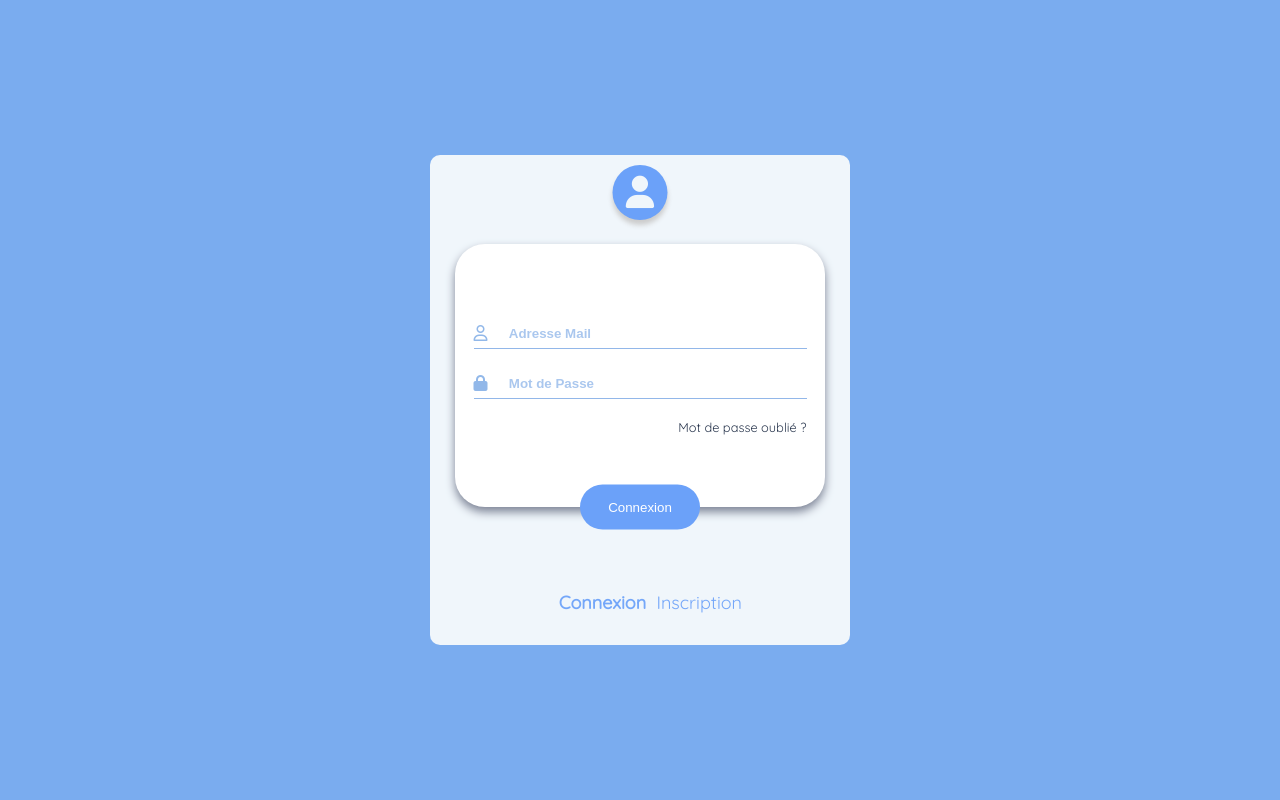
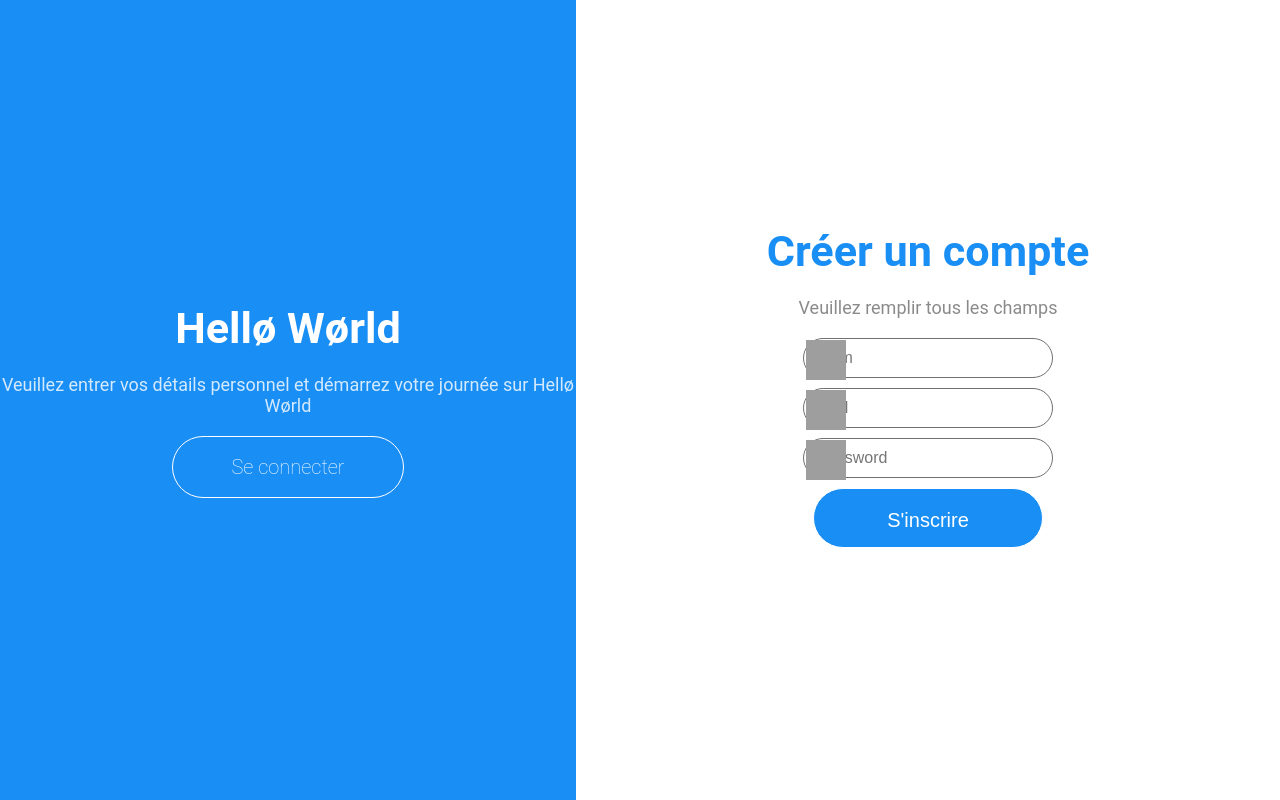
Before and after one commit to tbilhaut/TP3-GPS, a PHP site: page / in a window 1280 px wide. Run offline with PHP 8.4, Linux system fonts and the light colour scheme; some libraries are stand-ins or nearby versions; grey boxes are pictures that could not be loaded.

Commit message:
connexion1

```diff
--- a/bdd/bdd.php
+++ b/bdd/bdd.php
@@ -1,6 +1,6 @@
 <?php
     $ipserver="192.168.64.86";
-    $basename="nintendogs";
+    $basename="Base_PROJET";
     $login="root";
     $password="root";
     $GLOBALS["pdo"] = new PDO('mysql:host='.$ipserver.';dbname='.$basename.'',$login,$password);
--- a/connexion/script.js
+++ /dev/null
@@ -1,24 +0,0 @@
-let tabs = document.querySelectorAll(".tab-link:not(.desactive)");
-
-tabs.forEach((tab) => {
-  tab.addEventListener("click", () => {
-    unSelectAll();
-    tab.classList.add("active");
-    let ref = tab.getAttribute("data-ref");
-    document
-      .querySelector(`.tab-body[data-id="${ref}"]`)
-      .classList.add("active");
-  });
-});
-
-function unSelectAll() {
-  tabs.forEach((tab) => {
-    tab.classList.remove("active");
-  });
-  let tabbodies = document.querySelectorAll(".tab-body");
-  tabbodies.forEach((tab) => {
-    tab.classList.remove("active");
-  });
-}
-
-document.querySelector(".tab-link.active").click();
--- a/connexion/style.css
+++ b/connexion/style.css
@@ -1,142 +1,152 @@
-@import url("https://fonts.googleapis.com/css?family=Quicksand&display=swap");
-
-* {
-  box-sizing: border-box;
+/*
+    default element
+*/
+body {
+  margin: 0;
+  padding: 0;
+  font-family: "Roboto", sans-serif;
+  color: #707070;
 }
 
-body {
-  margin: 0;
+a {
+  text-decoration: none;
+}
+
+/*
+    container & global élément of container
+*/
+.container {
+  display: flex;
+  flex-direction: column;
+}
+
+#connexion,
+#inscription {
+  height: 100vh;
   display: flex;
   flex-direction: column;
   justify-content: center;
   align-items: center;
-  height: 100vh;
-  background-color: #7aacef;
 }
 
-.container {
-  position: relative;
-  width: 420px;
-  min-height: 490px;
-  height: auto;
-  max-height: 520px;
-  background-color: #f0f6fb;
-  padding: 15px 25px;
-  border-radius: 10px;
+.title {
+  font-size: 2.7em;
+  margin: 0;
+}
+.paragraphe {
+  margin: 20px 0;
+}
+.paragraphe {
+  opacity: 0.81;
   font-size: 18px;
-  font-family: "Quicksand", sans-serif;
+}
+.btn-link,
+input[type="submit"] {
+  display: block;
+  line-height: 60px;
+  border: 1px solid #fff;
+  width: 230px;
+  height: 60px;
+  text-align: center;
+  border-radius: 9999px;
+  color: #fff;
+  font-size: 20px;
+  font-weight: lighter;
+  transition: 0.2s;
+  cursor: pointer;
+}
+/*
+    connexion
+*/
+#connexion {
+  background: #198ef5;
+  text-align: center;
 }
 
-.logo {
-  position: absolute;
-  top: 2%;
-  left: 50%;
-  transform: translate(-50%, 0);
-  width: 55px;
-  height: 55px;
-  border-radius: 50%;
-  box-shadow: 0 5px 5px #ccc;
-  font-size: 1.8em;
-  background-color: #6ba1f9;
-  color: #f0f6fb;
-  display: flex;
-  justify-content: center;
-  align-items: center;
+#connexion .title {
+  color: #fff;
 }
 
-.tab-body {
-  position: relative;
-  display: none;
+#connexion .paragraphe {
+  color: #fff;
+}
+#connexion .connexion:hover {
+  background-color: #fff;
+  color: #198ef5;
+}
+/*
+    inscription
+*/
 
-  height: auto;
-  max-height: 320px;
-  padding: 15% 5%;
-  margin-top: 20%;
-  background-color: #fff;
-  color: #82ade6de;
-  box-shadow: 0px 5px 10px #7c8395;
-  border-radius: 30px;
-  font-size: 1rem;
-}
-.tab-body.active {
-  display: block;
+#inscription .title {
+  color: #198ef5;
 }
 
-.row {
-  display: flex;
-  justify-content: space-between;
-  border-bottom: 1px solid #82ade6de;
-  padding: 1.8% 0;
-  margin: 20px 0;
+.group-form {
+  margin-bottom: 10px;
+  position: relative;
 }
 
-.row .input {
-  width: 90%;
-  border: none;
-  outline: none;
-  color: #82ade6de;
-  font-weight: 550;
-}
-.input::placeholder {
-  color: #82ade6ad;
+.group-form > div {
+  position: absolute;
+  width: 40px;
+  height: 40px;
+  top: 2px;
+  left: 3px;
 }
 
-.link {
-  display: inline-block;
-  font-size: 0.8em;
-  width: 100%;
-  text-decoration: none;
-  color: #2b384f;
-  text-align: right;
-}
-.link:hover {
-  text-decoration: underline;
+.group-form .icon-user {
+  background: url(../images/user.png);
+  background-size: cover;
+  background-position: center;
 }
 
-.btn {
-  position: absolute;
-  left: 50%;
-  bottom: 0;
-  transform: translate(-50%, 50%);
-  width: 120px;
-  height: 45px;
-  border-radius: 50px;
-  background-color: #6ba1f9;
-  border: none;
-  outline: none;
-  color: #fff;
-  cursor: pointer;
+.group-form .icon-mail {
+  background: url(../images/mail.png);
+  background-size: cover;
+  background-position: center;
 }
 
-.tab-footer {
-  position: absolute;
-  bottom: 5%;
-  left: 50%;
-  transform: translate(-50%, 0);
-  height: 30px;
-  display: flex;
+.group-form .icon-password {
+  background: url(../images/password.png);
+  background-size: cover;
+  background-position: center;
 }
 
-.tab-link {
-  text-decoration: none;
-  color: #6ba1f9ee;
-  margin: 0 3%;
+.group-form input[type="text"],
+.group-form input[type="email"],
+.group-form input[type="password"] {
+  width: 250px;
+  height: 40px;
+  border: 1px solid #707070;
+  border-radius: 9999px;
+  padding-left: 15px;
+  outline: none;
+  font-size: 16px;
 }
 
-.tab-link.active {
-  font-weight: bold;
+#inscription .inscription {
+  background: #198ef5;
+  margin: 0 auto;
 }
 
-@media screen and (max-width: 520px) {
+#inscription .inscription:hover {
+  background: #fff;
+  color: #198ef5;
+  border: 1px solid #198ef5;
+}
+
+@media (min-width: 992px) {
   .container {
-    width: 80%;
-    min-width: 380px;
-    min-height: 490px;
+    flex-direction: row;
   }
-  .tab-body {
-    width: 100%;
-    padding: 15% 5%;
-    margin-top: 25%;
-    max-height: 420px;
+
+  #connexion {
+    width: 45%;
+    text-align: center;
+  }
+
+  #inscription {
+    width: 55%;
   }
 }
--- a/index.php
+++ b/index.php
@@ -13,50 +13,76 @@ session_start();
   <title>Mon site - Connexion</title>
 </head>
 
+<?php
+try // Connexion à la BDD sur PHPMyAdmin
+    {
+      include ("bdd/bdd.php");
+
+    if(isset($_POST['connexion'])) {
+      $requete1 = "SELECT * FROM `User` WHERE `login`='".$_POST['login']."'AND `password`= SHA2('".$_POST['password']."', 256);";
+      $resultat=$pdo->query($requete1);
+
+        if($resultat->rowCount()>0) {
+          $utilisateur = $resultat->fetch();
+          $_SESSION['id_utilisateur'] = $utilisateur['id'];
+          header('location: accueil/accueil.php');
+        }
+    }
+
+    if(isset($_POST['inscription'])){
+      echo"salut";
+      if($_POST['logininscription'] != ''){
+    echo"salut";
+      if($_POST['confirmpassword'] == $_POST['passwordinscription']){
+
+            $requete1 = "INSERT INTO `User`(`login`, `password`) VALUES ('".$_POST['login']."',SHA2('".$_POST['passwordinscription']."', 256))";
+            $resultat=$pdo->query($requete1);
+          }
+
+        }
+
+          }
+
+}
+
+catch(Exception $error) {
+    $error->getMessage();
+}
+?>
 <body>
-  <div class="container">
-    <div class="logo">
-      <i class="fas fa-user"></i>
-    </div>
 
-    <div class="tab-body" data-id="connexion">
-      <form>
-        <div class="row">
-          <i class="far fa-user"></i>
-          <input type="email" class="input" placeholder="Adresse Mail">
-        </div>
-        <div class="row">
-          <i class="fas fa-lock"></i>
-          <input placeholder="Mot de Passe" type="password" class="input">
-        </div>
-        <a href="#" class="link">Mot de passe oublié ?</a>
-        <button class="btn" type="button">Connexion</button>
-      </form>
-    </div>
-
-    <div class="tab-body" data-id="inscription">
-      <form>
-        <div class="row">
-          <i class="far fa-user"></i>
-          <input type="email" class="input" placeholder="Adresse Mail">
-        </div>
-        <div class="row">
-          <i class="fas fa-lock"></i>
-          <input type="password" class="input" placeholder="Mot de Passe">
-        </div>
-        <div class="row">
-          <i class="fas fa-lock"></i>
-          <input type="password" class="input" placeholder="Confirmer Mot de Passe">
-        </div>
-        <button class="btn" type="button">Inscription</button>
-      </form>
-    </div>
-
-    <div class="tab-footer">
-      <a class="tab-link active" data-ref="connexion" href="javascript:void(0)">Connexion</a>
-      <a class="tab-link" data-ref="inscription" href="javascript:void(0)">Inscription</a>
-    </div>
+<div class="container">
+  <div id="connexion">
+    <h1 class="title">Hellø Wørld</h1>
+    <p class="paragraphe">
+      Veuillez entrer vos détails personnel et démarrez votre journée sur Hellø Wørld
+    </p>
+    <a href="#" type="submit" class="btn-link connexion">Se connecter</a>
   </div>
+  <div id="inscription">
+    <h1 class="title">Créer un compte</h1>
+    <p class="paragraphe">
+      Veuillez remplir tous les champs
+    </p>
+    <form class="formulaire">
+      <div class="group-form">
+        <input type="text" placeholder="Nom">
+        <div class="icon-user"></div>
+      </div>
+      <div class="group-form">
+        <input type="email" placeholder="mail">
+        <div class="icon-mail"></div>
+      </div>
+      <div class="group-form">
+        <input type="password" placeholder="password">
+        <div class="icon-password"></div>
+      </div>
+      <div class="group-form">
+        <input type="submit" class="inscription" value="S'inscrire">
+      </div>
+    </form>
+  </div>
+</div>
 </body>
 
 </html>
```
